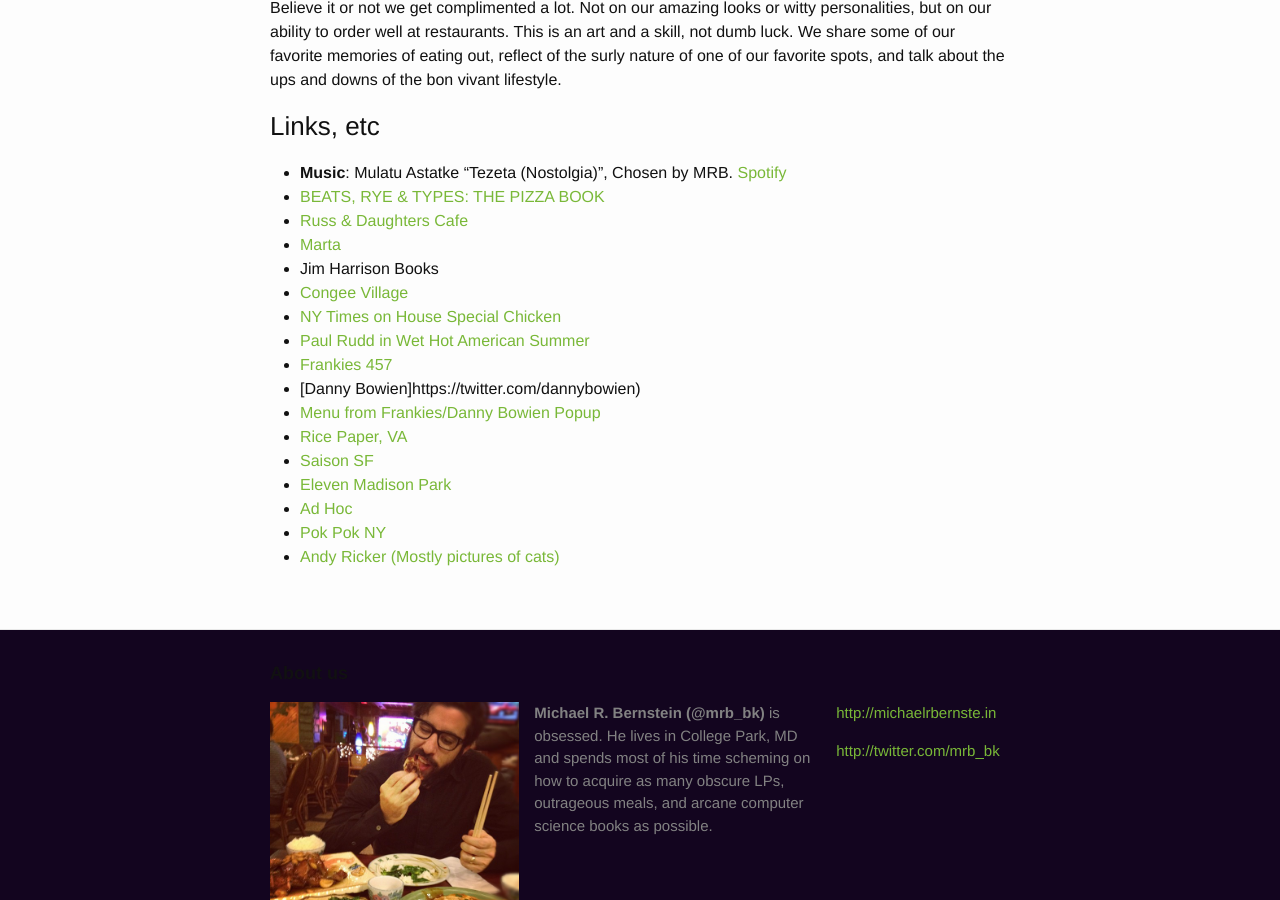
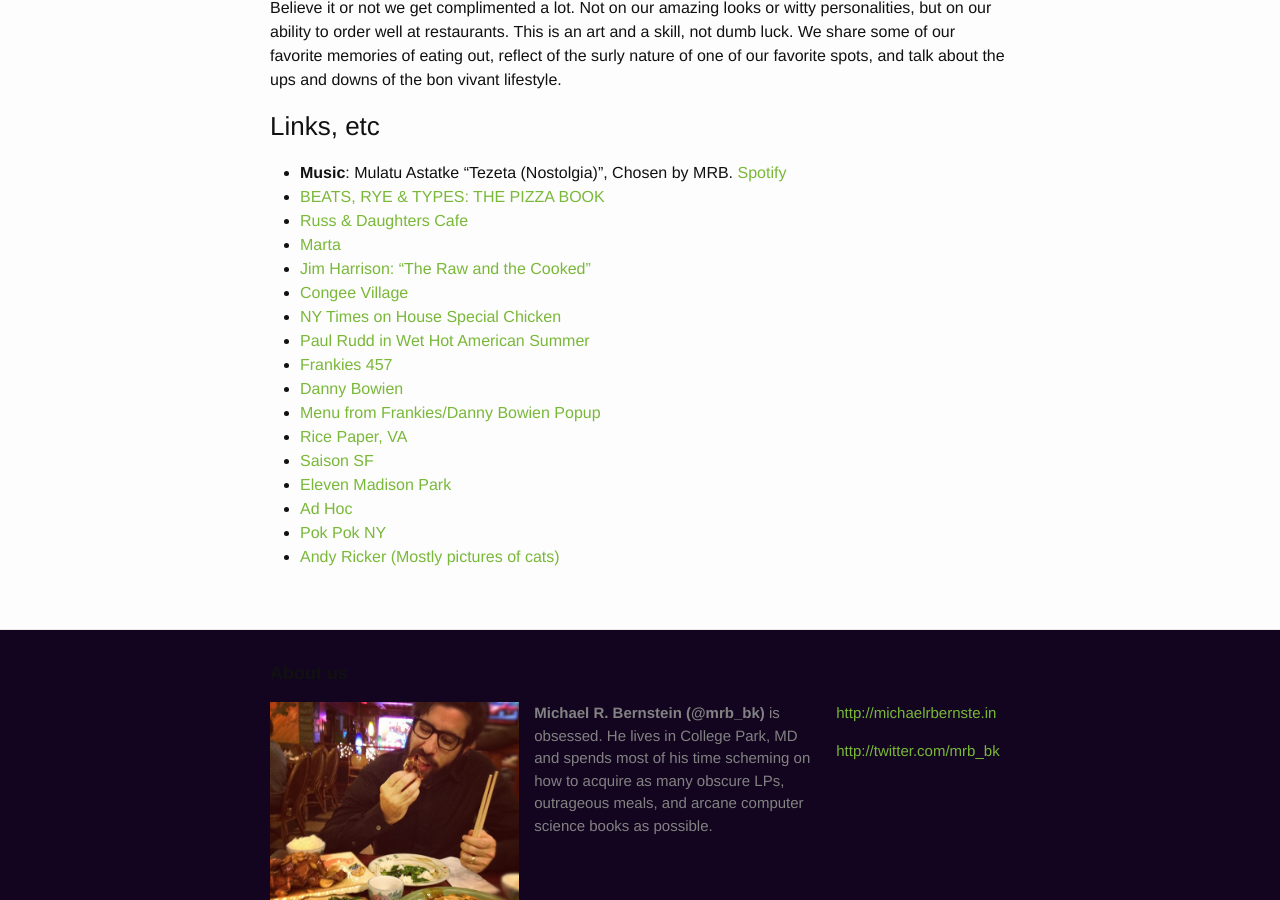
Before and after one commit to beatsryetypes/beatsryetypes.github.io, a Jekyll site: the page built from _posts/2015-05-04-episode-14-how-to-eat.md, in a window 1280 px wide and 900 px high, scrolled down 580 px. Built offline with Jekyll 4.4.1, drawn with Linux system fonts in a browser that asks for light colours.

Commit message:
Fix up notes

```diff
--- a/_posts/2015-05-04-episode-14-how-to-eat.md
+++ b/_posts/2015-05-04-episode-14-how-to-eat.md
@@ -19,15 +19,15 @@
 * [BEATS, RYE & TYPES: THE PIZZA BOOK](http://beatsryetypes.com/pizza)
 * [Russ & Daughters Cafe](http://www.russanddaughterscafe.com/)
 * [Marta](http://www.martamanhattan.com/)
-* Jim Harrison Books
+* [Jim Harrison: "The Raw and the Cooked"](http://www.amazon.com/The-Raw-Cooked-Adventures-Gourmand/dp/080213937X)
 * [Congee Village](http://www.congeevillagerestaurants.com/)
 * [NY Times on House Special Chicken](http://www.nytimes.com/2009/10/07/dining/07chick.html)
 * [Paul Rudd in Wet Hot American Summer](https://www.youtube.com/watch?v=ND7yJ7sMosk)
 * [Frankies 457](http://www.frankiesspuntino.com/457/457.html)
-* [Danny Bowien]https://twitter.com/dannybowien)
+* [Danny Bowien](https://twitter.com/dannybowien)
 * [Menu from Frankies/Danny Bowien Popup](https://instagram.com/p/Wx5f8qJLOV/)
 * [Rice Paper, VA](http://ricepaper-tasteofvietnam.com/)
-* [Saison SF](https://twitter.com/dannybowien)
+* [Saison SF](http://saisonsf.com/)
 * [Eleven Madison Park](http://elevenmadisonpark.com/)
 * [Ad Hoc](http://www.thomaskeller.com/ad-hoc)
 * [Pok Pok NY](http://www.pokpokny.com/home/)
```
